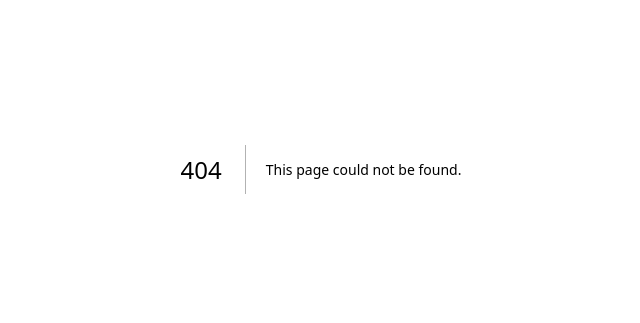
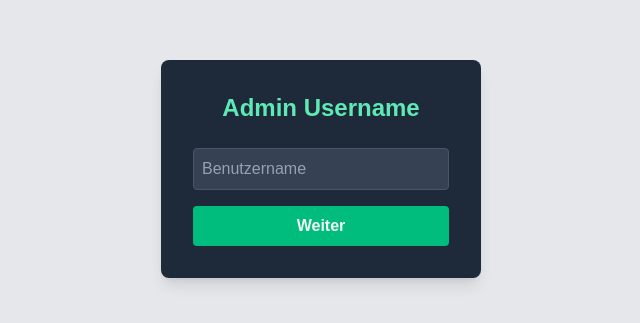
Before and after one commit to tmb-spec/tmbwebsite, a Next.js app: page /admin/username-check in a window 1280 px wide. Before the commit this address had no page. Shown: the part 231-554 px from the top of the page, without its empty margins (319-959 px from the left). Built offline with nearby package versions, Linux system fonts and the light colour scheme; no server answers.

Commit message:
Refactor admin login: username-only login, first-login detection

```diff
--- a/src/app/admin/first-login/page.jsx
+++ b/src/app/admin/first-login/page.jsx
@@ -1,38 +1,45 @@
 "use client";
 
-import { useState } from "react";
-import { useRouter } from "next/navigation";
+import { useState, useEffect } from "react";
+import { useRouter, useSearchParams } from "next/navigation";
 import { supabase } from "../../../lib/supabaseClient";
 
 export default function FirstLogin() {
-  const [username, setUsername] = useState("");
   const [email, setEmail] = useState("");
   const [password, setPassword] = useState("");
   const [passwordRepeat, setPasswordRepeat] = useState("");
   const [error, setError] = useState("");
   const [success, setSuccess] = useState("");
   const [loading, setLoading] = useState(false);
+
   const router = useRouter();
+  const searchParams = useSearchParams();
+  const username = searchParams.get("username"); // Username aus URL
 
   const allowedUsernames = ["admin1", "admin2", "admin3"]; // Feste Admin-Usernames
+
+  useEffect(() => {
+    if (!username) {
+      router.push("/admin/login"); // kein Username -> zurück zur Login-Seite
+    }
+  }, [username, router]);
 
   const handleFirstLogin = async (e) => {
     e.preventDefault();
     setError("");
     setSuccess("");
-    setLoading(true);
 
     if (!allowedUsernames.includes(username)) {
       setError("Ungültiger Benutzername!");
-      setLoading(false);
       return;
     }
 
     if (password !== passwordRepeat) {
       setError("Passwörter stimmen nicht überein!");
-      setLoading(false);
       return;
     }
+
+    setLoading(true);
 
     try {
       // Prüfen, ob Username schon existiert und first_login_done = true
@@ -87,6 +94,8 @@ export default function FirstLogin() {
     }
   };
 
+  if (!username) return null; // kurzzeitig nichts rendern, bis Username verfügbar ist
+
   return (
     <div className="flex justify-center items-center h-screen bg-gray-200">
       <form
@@ -99,11 +108,9 @@ export default function FirstLogin() {
 
         <input
           type="text"
-          placeholder="Benutzername"
           value={username}
-          onChange={(e) => setUsername(e.target.value)}
-          className="w-full mb-4 p-2 border border-gray-600 rounded bg-gray-700 text-gray-100 placeholder-gray-400"
-          required
+          disabled
+          className="w-full mb-4 p-2 border border-gray-600 rounded bg-gray-700 text-gray-100"
         />
 
         <input
@@ -140,7 +147,9 @@ export default function FirstLogin() {
           type="submit"
           disabled={loading}
           className={`w-full py-2 rounded font-semibold transition ${
-            loading ? "bg-gray-400 cursor-not-allowed" : "bg-emerald-500 hover:bg-emerald-600"
+            loading
+              ? "bg-gray-400 cursor-not-allowed"
+              : "bg-emerald-500 hover:bg-emerald-600"
           }`}
         >
           {loading ? "Registriere..." : "Registrieren"}
--- a/src/app/admin/login/page.jsx
+++ b/src/app/admin/login/page.jsx
@@ -1,15 +1,16 @@
 "use client";
 
 import { useState, useEffect } from "react";
-import { useRouter } from "next/navigation";
+import { useRouter, useSearchParams } from "next/navigation";
 import { supabase } from "../../../lib/supabaseClient";
 
 export default function TassenLogin() {
-  const [email, setEmail] = useState("");
+  const [username, setUsername] = useState("");
   const [password, setPassword] = useState("");
   const [error, setError] = useState("");
   const [loading, setLoading] = useState(true);
   const router = useRouter();
+  const searchParams = useSearchParams();
 
   // Prüfen, ob bereits eine Session existiert
   useEffect(() => {
@@ -22,21 +23,55 @@ export default function TassenLogin() {
       }
     };
     checkSession();
-  }, [router]);
+
+    // Username aus Query übernehmen
+    const queryUsername = searchParams.get("username");
+    if (queryUsername) {
+      setUsername(queryUsername);
+
+      // Prüfen, ob First Login nötig ist
+      supabase
+        .from("admins")
+        .select("email")
+        .eq("username", queryUsername)
+        .single()
+        .then(({ data, error }) => {
+          if (!error && data && !data.email) {
+            router.push(`/admin/first-login?username=${queryUsername}`);
+          }
+        });
+    }
+  }, [router, searchParams]);
 
   const handleLogin = async (e) => {
     e.preventDefault();
     setError("");
 
-    const { data, error } = await supabase.auth.signInWithPassword({
-      email,
-      password,
-    });
+    try {
+      // Username auf Email in Supabase-Tabelle "admins" nachschlagen
+      const { data, error: fetchError } = await supabase
+        .from("admins")
+        .select("email")
+        .eq("username", username)
+        .single();
 
-    if (error) {
-      setError(error.message);
-    } else if (data.session) {
-      router.push("/admin/dashboard");
+      if (fetchError || !data?.email) {
+        setError("Benutzername nicht gefunden oder First Login noch nicht abgeschlossen!");
+        return;
+      }
+
+      const { data: sessionData, error: loginError } = await supabase.auth.signInWithPassword({
+        email: data.email,
+        password,
+      });
+
+      if (loginError) {
+        setError(loginError.message);
+      } else if (sessionData.session) {
+        router.push("/admin/dashboard");
+      }
+    } catch (err) {
+      setError(err.message);
     }
   };
 
@@ -49,16 +84,17 @@ export default function TassenLogin() {
         className="bg-gray-800 p-8 rounded-lg shadow-lg w-80 text-gray-100"
       >
         <h2 className="text-2xl font-bold mb-6 text-center text-emerald-300">
-          Tassen Verifizierung
+          Admin Login
         </h2>
+
         <input
-          type="email"
-          placeholder="Email"
-          value={email}
-          onChange={(e) => setEmail(e.target.value)}
+          type="text"
+          placeholder="Benutzername"
+          value={username}
+          readOnly
           className="w-full mb-4 p-2 border border-gray-600 rounded bg-gray-700 text-gray-100 placeholder-gray-400"
-          required
         />
+
         <input
           type="password"
           placeholder="Passwort"
@@ -67,7 +103,9 @@ export default function TassenLogin() {
           className="w-full mb-4 p-2 border border-gray-600 rounded bg-gray-700 text-gray-100 placeholder-gray-400"
           required
         />
+
         {error && <p className="text-red-400 mb-4">{error}</p>}
+
         <button
           type="submit"
           className="w-full bg-emerald-500 hover:bg-emerald-600 py-2 rounded font-semibold transition"
--- /dev/null
+++ b/src/app/admin/username-check/page.jsx
@@ -0,0 +1,86 @@
+"use client";
+
+import { useState } from "react";
+import { useRouter } from "next/navigation";
+import { supabase } from "../../../lib/supabaseClient";
+
+export default function UsernameCheck() {
+  const [username, setUsername] = useState("");
+  const [error, setError] = useState("");
+  const [loading, setLoading] = useState(false);
+  const router = useRouter();
+
+  const handleUsernameSubmit = async (e) => {
+    e.preventDefault();
+    setError("");
+    setLoading(true);
+
+    try {
+      // Prüfen, ob Username existiert in der "admins"-Tabelle
+      const { data, error: fetchError } = await supabase
+        .from("admins")
+        .select("*")
+        .eq("username", username)
+        .single();
+
+      if (fetchError && fetchError.code !== "PGRST116") {
+        setError(fetchError.message);
+        setLoading(false);
+        return;
+      }
+
+      if (!data) {
+        setError("Ungültiger Benutzername!");
+        setLoading(false);
+        return;
+      }
+
+      // Prüfen, ob Email schon hinterlegt ist → normaler Login
+      if (!data.email) {
+        // First Login: weiterleiten
+        router.push(`/admin/first-login?username=${username}`);
+      } else {
+        // Normal Login
+        router.push(`/admin/login?username=${username}`);
+      }
+    } catch (err) {
+      setError(err.message);
+    } finally {
+      setLoading(false);
+    }
+  };
+
+  return (
+    <div className="flex justify-center items-center h-screen bg-gray-200">
+      <form
+        onSubmit={handleUsernameSubmit}
+        className="bg-gray-800 p-8 rounded-lg shadow-lg w-80 text-gray-100"
+      >
+        <h2 className="text-2xl font-bold mb-6 text-center text-emerald-300">
+          Admin Username
+        </h2>
+
+        <input
+          type="text"
+          placeholder="Benutzername"
+          value={username}
+          onChange={(e) => setUsername(e.target.value)}
+          className="w-full mb-4 p-2 border border-gray-600 rounded bg-gray-700 text-gray-100 placeholder-gray-400"
+          required
+        />
+
+        {error && <p className="text-red-400 mb-4">{error}</p>}
+
+        <button
+          type="submit"
+          disabled={loading}
+          className={`w-full py-2 rounded font-semibold transition ${
+            loading ? "bg-gray-400 cursor-not-allowed" : "bg-emerald-500 hover:bg-emerald-600"
+          }`}
+        >
+          {loading ? "Prüfe..." : "Weiter"}
+        </button>
+      </form>
+    </div>
+  );
+}
```
